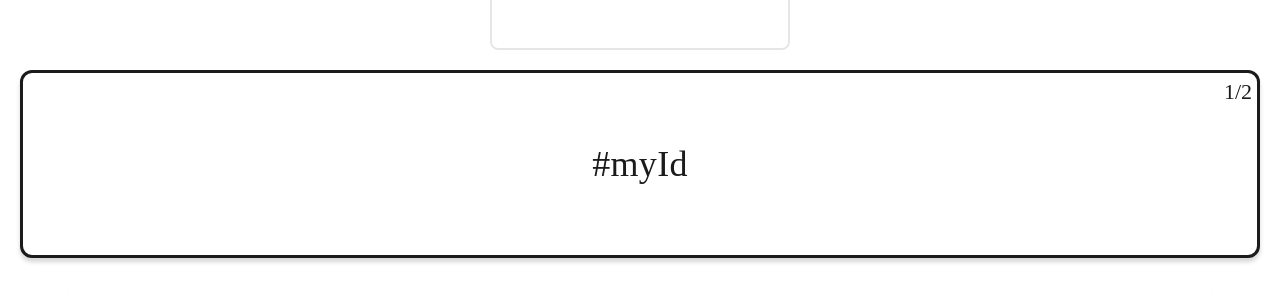
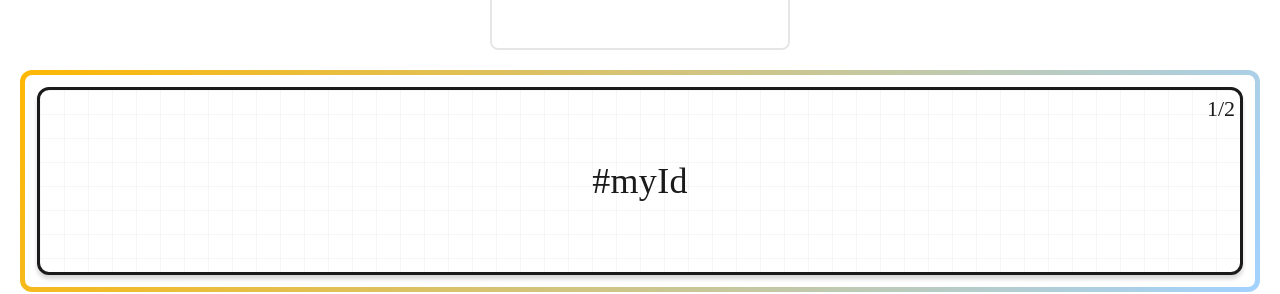
Before and after one commit to Andriikryl/css-specificity, a Next.js app: page / in a window 1280 px wide. Shown: the part 528-822 px from the top of the page. Built offline with nearby package versions, Linux system fonts and the light colour scheme.

Commit message:
add Solved logic

```diff
--- a/src/components/mainField/MainField.tsx
+++ b/src/components/mainField/MainField.tsx
@@ -32,6 +32,7 @@ export default function MainField() {
   const [wClass, setWClass] = React.useState("0");
   const [wType, setWType] = React.useState("0");
   const [isCorrect, setIsCorrect] = useState<boolean | null>(null);
+  const [solved, setSolved] = useState(new Array(data.length).fill(false));
   useEffect(() => {
     setIsCorrect(null);
   }, [current]);
@@ -50,6 +51,7 @@ export default function MainField() {
       parseInt(wType) === data[current].inputType
     ) {
       setIsCorrect(true);
+      setSolved(solved.map((item, index) => (index === current ? true : item)));
     } else {
       setIsCorrect(false);
     }
@@ -72,11 +74,16 @@ export default function MainField() {
               ""
             )}
           </div>
-          <div className={styles.questions__box}>
-            <p className={styles.number__questions}>
-              {current + 1}/{data.length}
-            </p>
-            <p className={styles.questions}>{data[current].qestion}</p>
+          <div className={styles.box}>
+            <div className={styles.questions__box}>
+              {solved[current] && (
+                <p className={styles.question__solved}>Solved</p>
+              )}
+              <p className={styles.number__questions}>
+                {current + 1}/{data.length}
+              </p>
+              <p className={styles.questions}>{data[current].qestion}</p>
+            </div>
           </div>
           <div className={styles.questions__controls}>
             <button
@@ -102,6 +109,7 @@ export default function MainField() {
                 </label>
                 <input
                   className={styles.input}
+                  disabled={solved[current]}
                   type="number"
                   id="name-field"
                   value={wId}
@@ -116,6 +124,7 @@ export default function MainField() {
                 </label>
                 <input
                   className={styles.input}
+                  disabled={solved[current]}
                   type="number"
                   id="name-field"
                   value={wClass}
@@ -129,6 +138,7 @@ export default function MainField() {
                   Type
                 </label>
                 <input
+                  disabled={solved[current]}
                   className={styles.input}
                   type="number"
                   id="name-field"
@@ -139,7 +149,11 @@ export default function MainField() {
                 />
               </div>
             </div>
-            <button className={styles.form__button} type="submit">
+            <button
+              className={styles.form__button}
+              type="submit"
+              disabled={solved[current]}
+            >
               Subimt
             </button>
           </form>
--- a/src/components/mainField/style.module.css
+++ b/src/components/mainField/style.module.css
@@ -10,8 +10,10 @@
     box-shadow: 0px 4px 4px 0px rgba(0, 0, 0, 0.16);
     display: grid;
     place-items: center;
-    margin-block-end: 30px;
     position: relative;
+    background-image: linear-gradient(to right, #80808012 1px, transparent 1px),
+    linear-gradient(to bottom, #80808012 1px, transparent 1px);
+  background-size: 24px 24px;
 }
 
 .number__questions{
@@ -65,6 +67,15 @@
     border: 2px solid var(--black, #1B1B1B);
     background: var(--white, #FFF);
     text-align: center;
+}
+
+.input:disabled{
+    background-color: hsl(165, 65%, 52%, .4);
+    cursor: not-allowed;
+}
+.form__button:disabled{
+    cursor: not-allowed;
+    background-color: hsl(165, 65%, 52%, .4);
 }
 
 .input__group:nth-child(1) .input{
@@ -171,3 +182,50 @@
 .show{
     opacity: 1;
 }
+
+.question__solved{
+    margin: 10px;
+    position: absolute;
+    left: 0;
+    top: 0;
+    border-radius: 8px;
+    border: 4px solid var(--accent-caribbean-green, #37D4AD);
+    background: #E9FFF8;
+    padding: 18px 18px 22px 20px;
+    box-shadow: 0px 4px 0px 0px rgba(51, 51, 51, 0.16);
+    color: #ffbe0b;
+    font-family: Inter;
+    font-size: 24px;
+    font-style: normal;
+    font-weight: 500;
+    line-height: 20px; /* 142.857% */
+    letter-spacing: -0.14px;
+    text-transform: uppercase;
+}
+
+.box {
+    display: grid;
+    place-items: center;
+    padding: 12px;
+    border: 5px solid #0000;
+    border-radius: 12px;
+    background: linear-gradient(#ffffff, #ffffff) padding-box, linear-gradient(
+          var(--angle),
+          #a2d2ff,
+          #ffb703
+        ) border-box;
+    animation: 7s rotate linear infinite;
+    margin-block-end: 20px;
+  }
+
+  @keyframes rotate {
+    to {
+      --angle: 360deg;
+    }
+  }
+
+  @property --angle {
+    syntax: "<angle>";
+    initial-value: 0deg;
+    inherits: false;
+  }
```
